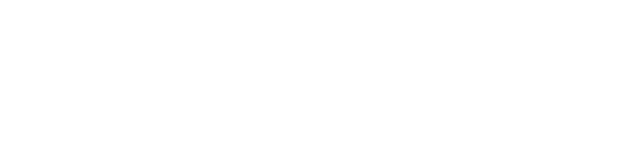
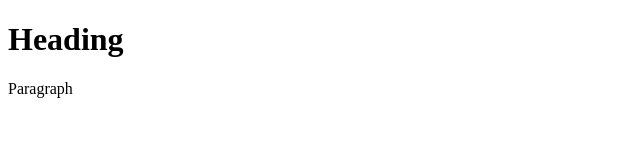
Before and after one commit to JacobZhang0/Personal-Website, a plain HTML site: page templates/index.html in a window 1280 px wide. Shown: the whole page, without its empty margins (0-640 px from the left). Drawn offline with Linux system fonts and the light colour scheme.

Commit message:
Add html template

```diff
--- a/templates/index.html
+++ b/templates/index.html
@@ -1,6 +1,10 @@
 <!DOCTYPE html>
 <html>
-    <head>
-        <title>Hi!</title>
-    </head>
+  <head>
+    <title>Page Title</title>
+  </head>
+  <body>
+    <h1>Heading</h1>
+    <p>Paragraph</p>
+  </body>
 </html>
```
